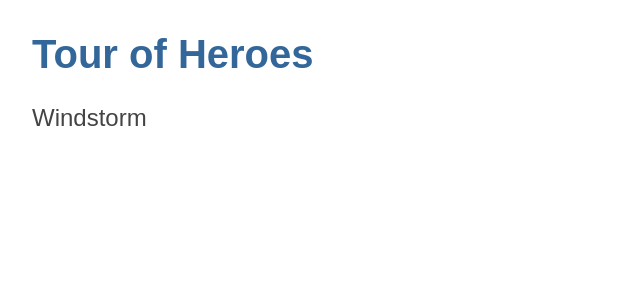
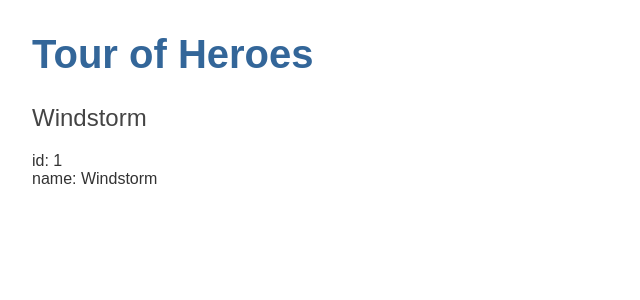
Before and after one commit to joe-mcgarry/Tour-of-Heroes, an Angular app: page / in a window 1280 px wide. Shown: the top 300 px of the page, without its empty margins (0-640 px from the left). Built offline with nearby package versions, Linux system fonts and the light colour scheme.

Commit message:
Creates Hero interface, displays id and name on page

```diff
--- a/src/app/heroes/heroes.component.html
+++ b/src/app/heroes/heroes.component.html
@@ -1 +1,3 @@
-<h2>{{hero}}</h2>
+<h2>{{hero.name}}</h2>
+<div><span>id: </span>{{hero.id}}</div>
+<div><span>name: </span>{{hero.name}}</div>
--- a/src/app/heroes/heroes.component.ts
+++ b/src/app/heroes/heroes.component.ts
@@ -1,4 +1,5 @@
 import { Component, OnInit } from '@angular/core';
+import { Hero } from '../hero';
 
 @Component({
   selector: 'app-heroes',
@@ -7,7 +8,10 @@
 })
 export class HeroesComponent implements OnInit {
 
-  hero = "Windstorm";
+  hero: Hero = {
+    id: 1,
+    name: "Windstorm"
+  }
 
   constructor() {  }
 
```
